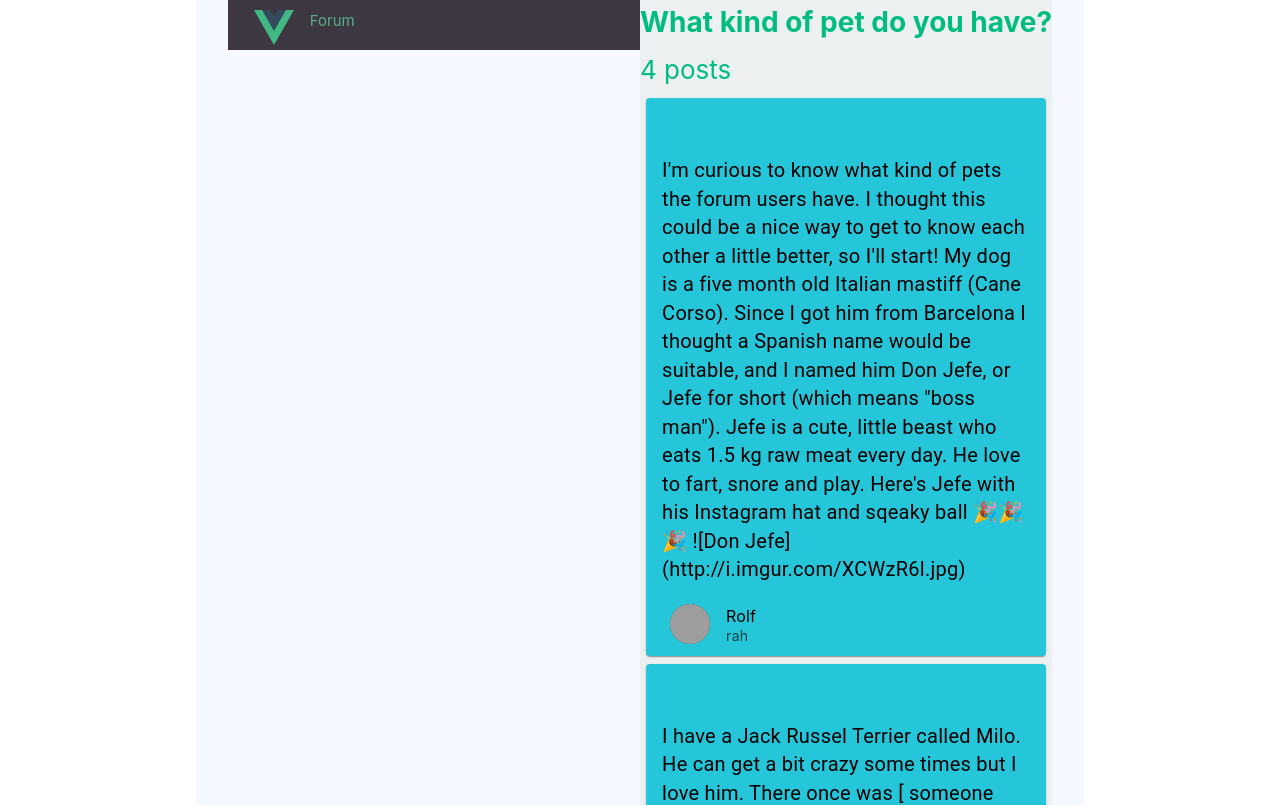
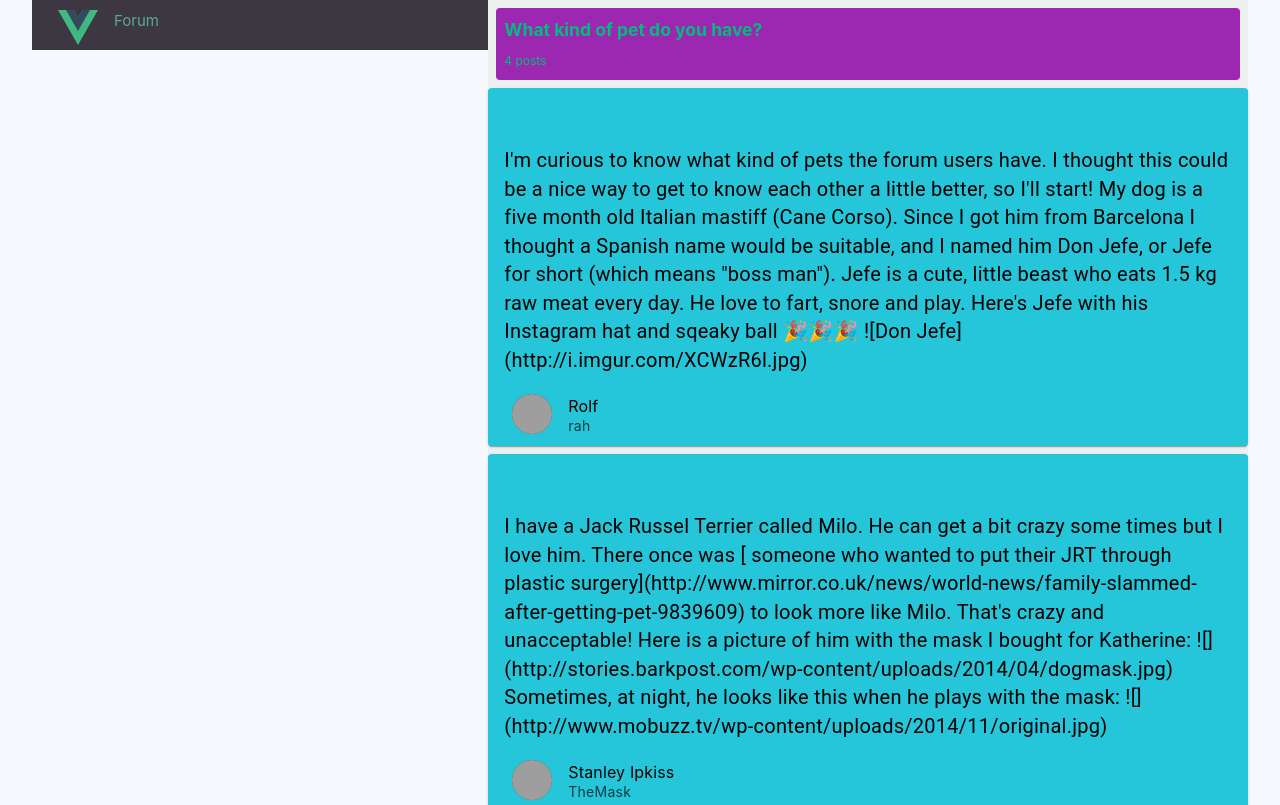
Before and after one commit to gtopsis/simple-vue3-forum, a Vue app: page /threads/-KsjWehQ--apjDBwSBCY in a window 1280 px wide. Shown: the top 805 px of the page. Built offline with nearby package versions, Linux system fonts and the light colour scheme; grey boxes are pictures that could not be loaded.

Commit message:
Style thread view

```diff
--- a/src/views/ThreadView.vue
+++ b/src/views/ThreadView.vue
@@ -25,18 +25,18 @@ function getUserById(userId: string | undefined) {
 
 <template>
   <main>
-    <div class="mb-2">
-      <h2 class="thread-title center green mb-1">{{ thread?.title }}</h2>
-      <span class="subtitle green">{{ thread?.posts.length }} posts</span>
+    <div class="ma-2 pa-2 rounded bg-purple">
+      <h3 class="thread-title center green mb-1">{{ thread?.title }}</h3>
+      <small class="green">{{ thread?.posts.length }} posts</small>
     </div>
 
     <v-card
       v-for="postId in thread?.posts"
       :key="postId"
-      class="mx-auto mb-2"
+      class="post mx-auto mb-2"
       color="#26c6da"
       theme="dark"
-      max-width="400"
+      max-width="800"
       prepend-icon="mdi-twitter"
     >
       <template v-slot:prepend>
@@ -80,7 +80,10 @@ function getUserById(userId: string | undefined) {
 </template>
 
 <style scoped>
-.main {
-  background-color: black;
+main {
+  width: 100%;
+}
+.post {
+  width: 100%;
 }
 </style>
```
